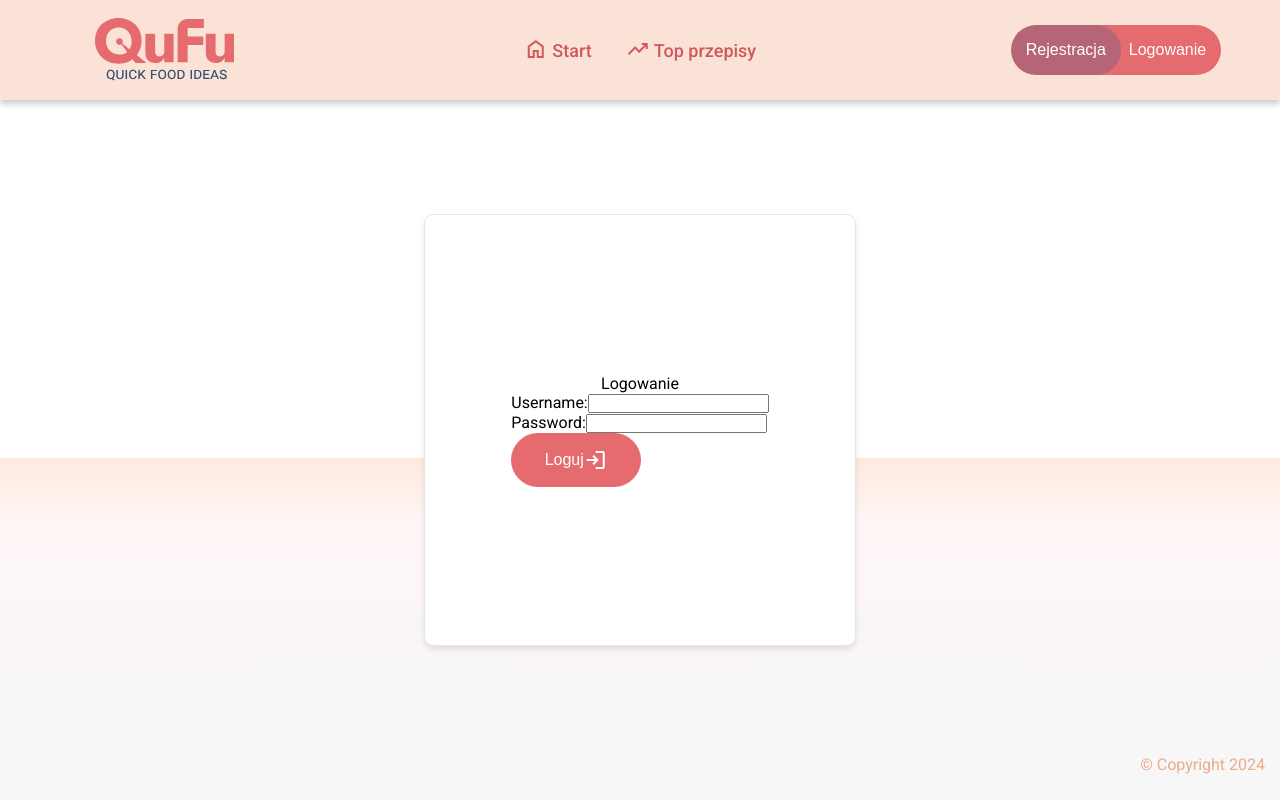
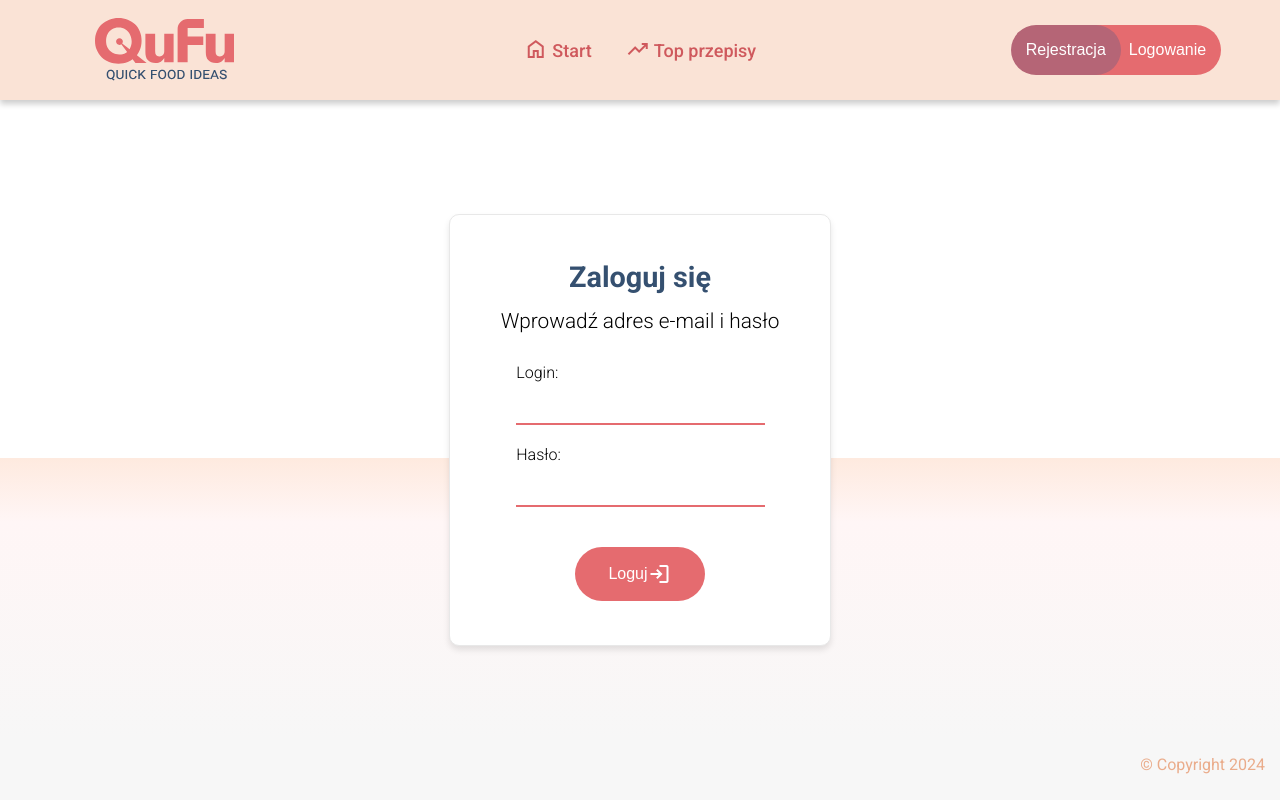
Before and after one commit to roosiu/qufu, an Angular app: page /login in a window 1280 px wide. Built offline with nearby package versions, Linux system fonts and the light colour scheme.

Commit message:
added typewriter effect on herosection

```diff
--- a/src/app/herosection/herosection.component.html
+++ b/src/app/herosection/herosection.component.html
@@ -1,4 +1,4 @@
 <div class="hero-section">
-  <div class="hero_section__question">{{ question }}</div>
+  <div class="hero_section__question"><span class="typeWriter" [attr.data-text]="question"></span></div>
   <div class="search-bar__div"><app-searchbar></app-searchbar></div>
 </div>
--- a/src/app/login/login.component.css
+++ b/src/app/login/login.component.css
@@ -20,13 +20,47 @@
   display: flex;
   align-items: center;
   justify-content: center;
-  width: 400px;
+  width: 350px;
   height: 400px;
   padding: 15px;
   flex-direction: column;
 }
 
+.title {
+  font-size: 1.8em;
+  color: var(--secondary-color);
+  font-weight: bold;
+}
+.title-lower {
+  font-size: 1.3em;
+  font-weight: 300;
+  padding-top: 15px;
+  padding-bottom: 30px;
+}
 .button {
   width: 130px;
   padding: 15px;
 }
+.button_div {
+  display: flex;
+  justify-content: center;
+  padding-top: 20px;
+}
+
+input {
+  width: 90%;
+  padding: 13px;
+  margin-bottom: 20px;
+  border-top: none;
+  border-right: none;
+  border-left: none;
+  border-bottom: solid 2px var(--primary-color);
+  outline: none;
+}
+
+input:focus {
+  outline: none;
+}
+label {
+  font-weight: 300;
+}
--- a/src/app/login/login.component.html
+++ b/src/app/login/login.component.html
@@ -1,19 +1,22 @@
 <div class="box-standard login-box">
-    <div class="title">Logowanie</div>
+    <div class="title">Zaloguj się</div>
+    <div class="title-lower">Wprowadź adres e-mail i hasło</div>
     <form (ngSubmit)="onSubmit()">
         <div class="form-group">
-            <label for="username">Username:</label>
-            <input type="text" id="username" name="username" [(ngModel)]="username" required>
+            <label for="email">Login:</label>
+            <input type="email" id="email" name="email" [(ngModel)]="email" required>
         </div>
         <div class="form-group">
-            <label for="password">Password:</label>
+            <label for="password">Hasło:</label>
             <input type="password" id="password" name="password" [(ngModel)]="password" required>
         </div>
-        <button class="button-standard button" type="submit">Loguj
-            <span class="material-symbols-outlined">
-                login
-            </span>
-        </button>
+        <div class="button_div">
+            <button class="button-standard button" type="submit">Loguj
+                <span class="material-symbols-outlined">
+                    login
+                </span>
+            </button>
+        </div>
     </form>
 
 </div>
--- a/src/app/login/login.component.ts
+++ b/src/app/login/login.component.ts
@@ -1,6 +1,6 @@
 import { CommonModule } from '@angular/common';
 import { Component } from '@angular/core';
-import { FormsModule } from '@angular/forms';
+import { FormsModule, FormControl, Validators } from '@angular/forms';
 
 @Component({
   selector: 'app-login',
@@ -10,10 +10,11 @@ import { FormsModule } from '@angular/forms';
   styleUrl: './login.component.css',
 })
 export class LoginComponent {
-  username: string = '';
+  email: string = '';
   password: string = '';
+
   onSubmit() {
     // Call authentication service to log in
-    console.log(this.username, this.password);
+    console.log(this.email, this.password);
   }
 }
--- a/src/app/services/search.service.ts
+++ b/src/app/services/search.service.ts
@@ -7,7 +7,8 @@ import { HttpClient } from '@angular/common/http';
 })
 export class SearchService {
   // pytanie z herosection
-  question = 'Na co masz dzisiaj ochotę?';
+  question =
+    'Na co masz dzisiaj ochotę?/Może kurczak?/Może rosół?/Wyszukaj idealny przepis';
 
   // wyszukiwana fraza
   private searchString = new BehaviorSubject<string>('');
--- a/src/index.html
+++ b/src/index.html
@@ -7,6 +7,7 @@
   <base href="/">
   <meta name="viewport" content="width=device-width, initial-scale=1">
   <link rel="icon" type="image/x-icon" href="favicon.ico">
+  <script src="https://cdn.jsdelivr.net/gh/roosiu/TypeWriterJS/script.js"></script>
   <link
     href="https://fonts.googleapis.com/css2?family=Roboto:ital,wght@0,100;0,300;0,400;0,500;0,700;0,900;1,100;1,300;1,400;1,500;1,700;1,900&display=swap"
     rel="stylesheet">
```
